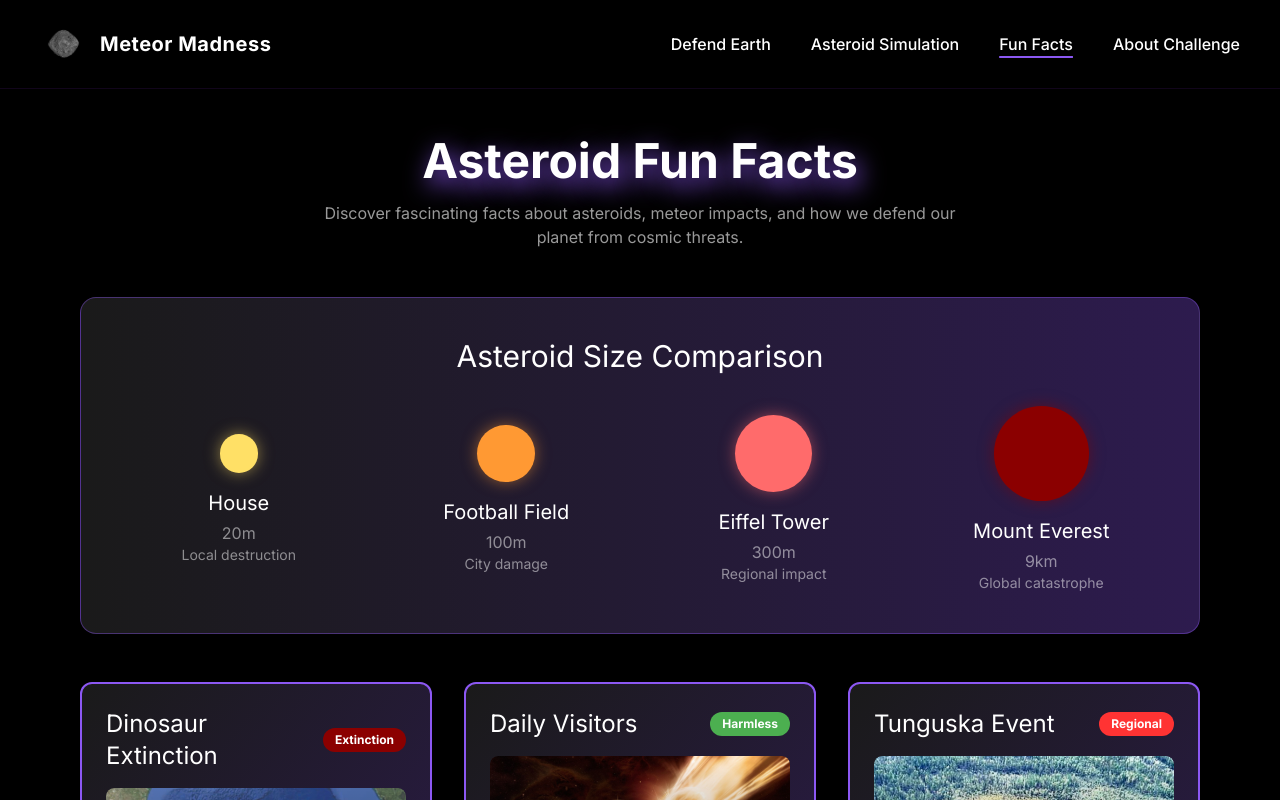
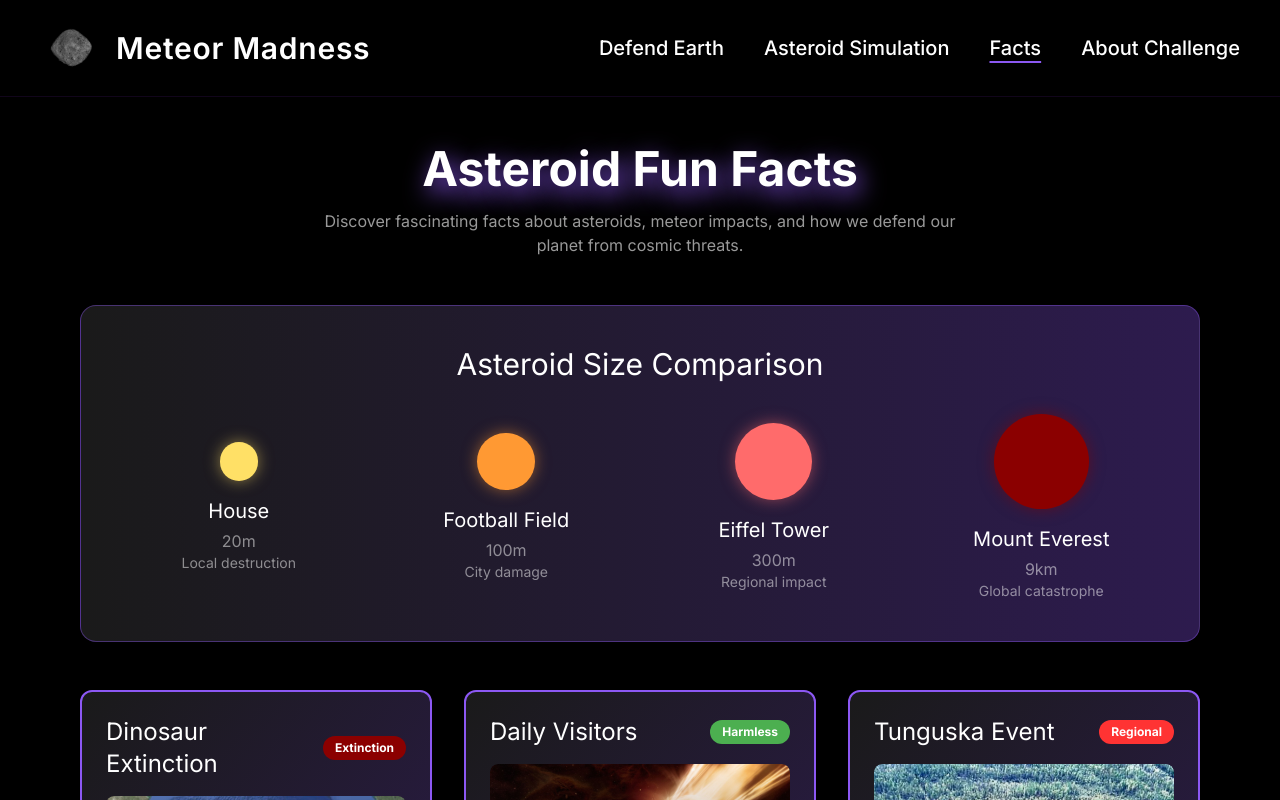
Before and after one commit to hlakhaled/Meteor-Madness, a React (Vite) app: page /fun-facts in a window 1280 px wide. Shown: the top 800 px of the page. Built offline with nearby package versions, Linux system fonts and the light colour scheme; a web font is replaced by a local one.

Commit message:
add swinging left-right animation to logo

```diff
--- a/package.json
+++ b/package.json
@@ -39,10 +39,10 @@
     "eslint": "^9.36.0",
     "eslint-plugin-react-hooks": "^5.2.0",
     "eslint-plugin-react-refresh": "^0.4.20",
+    "gh-pages": "^5.0.0",
     "globals": "^16.4.0",
     "postcss": "^8.5.6",
     "tailwindcss": "^3.4.17",
-    "vite": "^7.1.7",
-    "gh-pages": "^5.0.0"
+    "vite": "^7.1.7"
   }
 }
--- a/src/components/Navbar.jsx
+++ b/src/components/Navbar.jsx
@@ -1,49 +1,41 @@
 import React, { useState } from "react";
-import { NavLink } from "react-router-dom"; // ✅ use NavLink instead of Link
+import { NavLink } from "react-router-dom";
 import { assets } from "../assets/assets";
 
 const navLinks = [
   { name: "Defend Earth", to: "/defend-earth" },
   { name: "Asteroid Simulation", to: "/asteroid-simulation" },
-  { name: "Fun Facts", to: "/fun-facts" },
+  { name: "Facts", to: "/fun-facts" },
   { name: "About Challenge", to: "/about-challenge" },
 ];
-
-const textShadowStyle = {
-  textShadow: "0px 5px 9px rgb(140 88 243 / 0.70)",
-};
 
 export default function Navbar() {
   const [open, setOpen] = useState(false);
 
-
   return (
-    <header className="w-full py-5 px-10 flex items-center justify-between bg-black text-white border-b border-purple-900/20">
+    <header className="w-full py-4 px-6 md:px-10 flex items-center justify-between bg-black text-white border-b border-purple-900/20">
       {/* Logo */}
-      <NavLink
-        to="/"
-        className="flex items-center gap-3"
-
-      >
+      <NavLink to="/" className="flex items-center gap-3">
         <img
           src={assets.rockImage}
           alt="Meteor"
-          className="w-12 h-12 object-contain"
+          className="w-12 h-12 md:w-16 md:h-16 object-contain animate-swing-float"
         />
-        <span className="font-bold text-xl tracking-wide">
+
+        <span className="font-semibold text-lg sm:text-xl md:text-3xl tracking-wide">
           Meteor Madness
         </span>
       </NavLink>
 
       {/* Desktop Nav */}
       <nav className="hidden md:flex items-center">
-        <ul className="flex gap-10">
+        <ul className="flex gap-6 md:gap-10">
           {navLinks.map((link, idx) => (
             <li key={idx}>
               <NavLink
                 to={link.to}
                 className={({ isActive }) =>
-                  `text-base font-medium inline-block transform transition-all duration-300 ease-in-out hover:text-purple-400 ${
+                  `text-sm sm:text-base md:text-lg lg:text-xl font-medium inline-block transform transition-all duration-300 ease-in-out hover:text-purple-400 ${
                     isActive
                       ? "underline underline-offset-[6px] decoration-2 decoration-[#8b58f2]"
                       : ""
@@ -68,13 +60,13 @@ export default function Navbar() {
       {/* Mobile Menu */}
       {open && (
         <nav className="absolute top-20 left-0 w-full bg-black px-6 pb-4 md:hidden border-b border-purple-900/20 z-50">
-          <ul className="flex flex-col gap-4">
+          <ul className="flex flex-col gap-3">
             {navLinks.map((link, idx) => (
               <li key={idx}>
                 <NavLink
                   to={link.to}
                   className={({ isActive }) =>
-                    `text-base font-medium block transform transition-all duration-300 ease-in-out hover:text-purple-400 hover:translate-x-1 ${
+                    `text-sm sm:text-base font-medium block transform transition-all duration-300 ease-in-out hover:text-purple-400 hover:translate-x-1 ${
                       isActive
                         ? "underline underline-offset-4 decoration-[#8b58f2]"
                         : ""
--- a/tailwind.config.js
+++ b/tailwind.config.js
@@ -1,5 +1,4 @@
 /** @type {import('tailwindcss').Config} */
-
 export default {
   content: ["./index.html", "./src/**/*.{js,jsx,ts,tsx}"],
   theme: {
@@ -10,6 +9,21 @@ export default {
         outfit: ["Outfit", "sans-serif"],
         roboto: ["Roboto", "sans-serif"],
       },
+      keyframes: {
+        swing: {
+          "0%, 100%": { transform: "rotate(-15deg)" },
+          "50%": { transform: "rotate(15deg)" },
+        },
+        float: {
+          "0%, 100%": { transform: "translateY(0)" },
+          "50%": { transform: "translateY(-8px)" },
+        },
+      },
+      animation: {
+        swing: "swing 2s ease-in-out infinite",
+        float: "float 3s ease-in-out infinite",
+        "swing-float": "swing 2s ease-in-out infinite, float 3s ease-in-out infinite",
+      },
     },
   },
   plugins: [require("@tailwindcss/line-clamp")],
```
Also changed, not shown: src/App.css (+8 -0 lines), src/index.css (line endings or trailing spaces).
